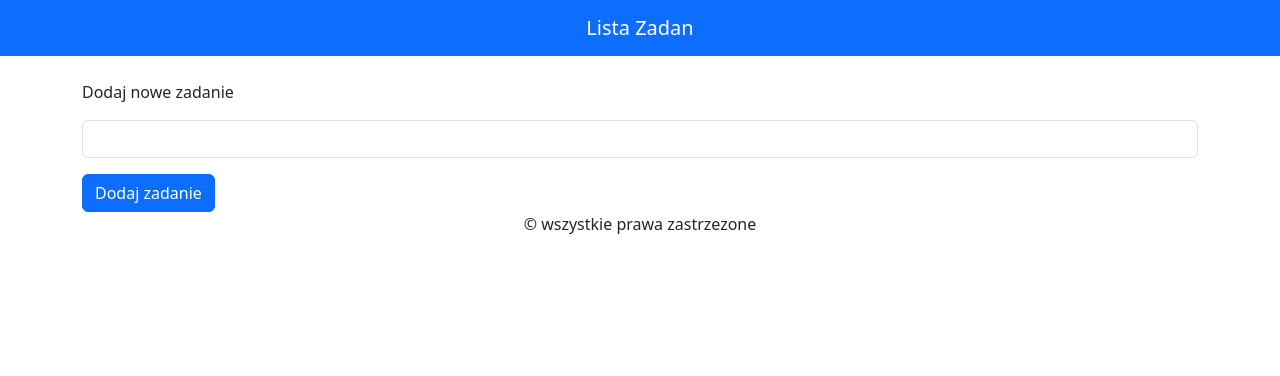
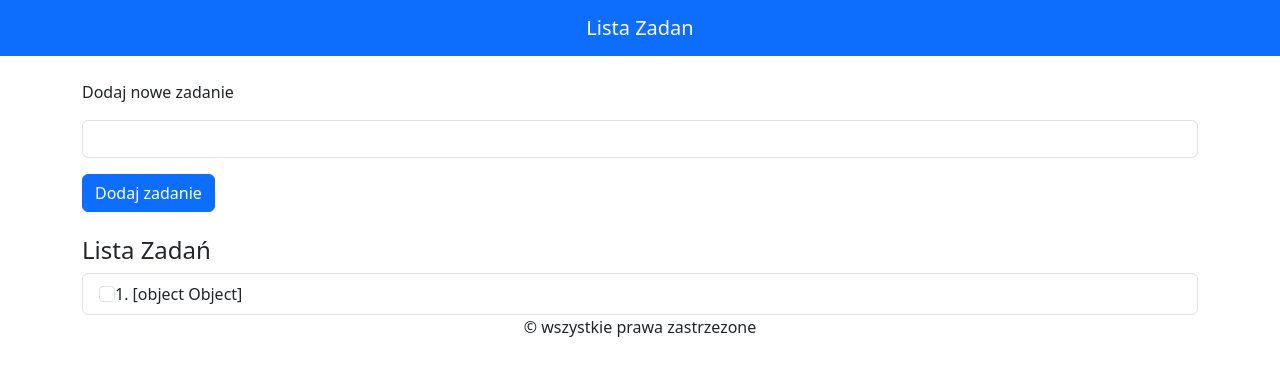
Before and after one commit to Wav3K/angular4g1, an Angular app: page / in a window 1280 px wide. Both pictures are taken after a click on the button "Dodaj zadanie". Shown: the top 376 px of the page. Built offline with nearby package versions, Linux system fonts and the light colour scheme.

Commit message:
ngFor added

```diff
--- /dev/null
+++ b/src/app/shared/interfaces/todo.interface.ts
@@ -0,0 +1,4 @@
+export interface Todo{
+  name: string;
+  isCompleted: boolean;
+}
--- a/src/app/todo-list/todo-list.component.html
+++ b/src/app/todo-list/todo-list.component.html
@@ -5,3 +5,13 @@
 </p>
 <input type="text" name="todo" class="form-control" #name>
 <button class="btn btn-primary mt-3" (click)="addTodo(name.value)" >Dodaj zadanie</button>
+
+<div class="mt-4">
+  <h4>Lista Zadań</h4>
+  <ul class="list-group todos-list">
+    <li class="list-group-item" *ngFor="let todo of todos; index as i">
+      <input type="checkbox" class="form-check-input my-1" [checked]="todo.isCompleted">
+      <span class="todo-item">{{i+1}}. {{todo}}</span>
+    </li>
+  </ul>
+</div>
--- a/src/app/todo-list/todo-list.component.ts
+++ b/src/app/todo-list/todo-list.component.ts
@@ -1,19 +1,23 @@
 import { Component } from '@angular/core';
+import {NgForOf} from '@angular/common';
+import {Todo} from '../shared/interfaces/todo.interface';
 
 @Component({
   selector: 'app-todo-list',
   standalone: true,
-  imports: [],
+  imports: [
+    NgForOf
+  ],
   templateUrl: './todo-list.component.html',
   styleUrl: './todo-list.component.css'
 })
 export class TodoListComponent {
 //   adnotacja 1:
 //   defaultValue = "test";
-  todos : string[] = [];
+  todos : Todo[] = [];
 
   addTodo(todo : string) : void {
-    this.todos.push(todo);
+    this.todos.push({name: todo, isCompleted: false});
     console.log("Aktualna lista todo: ", this.todos);
   }
 }
```
